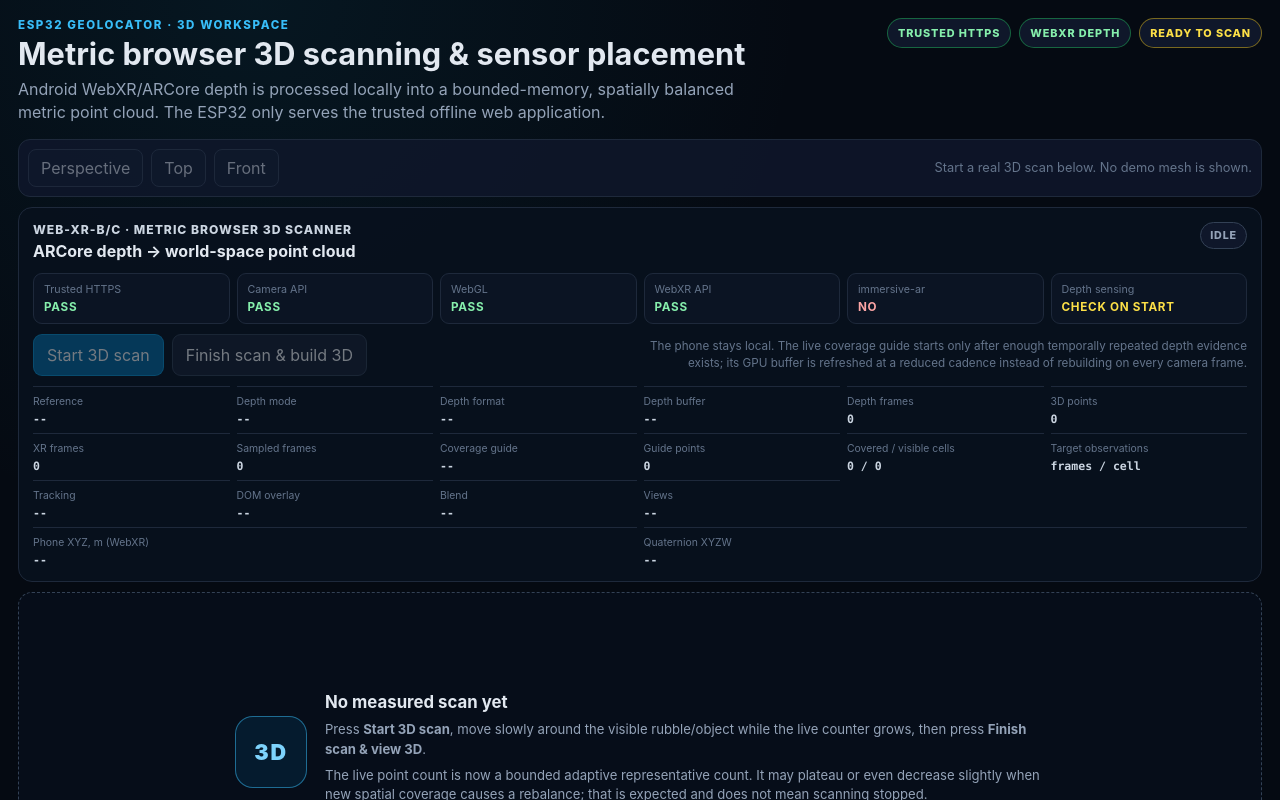
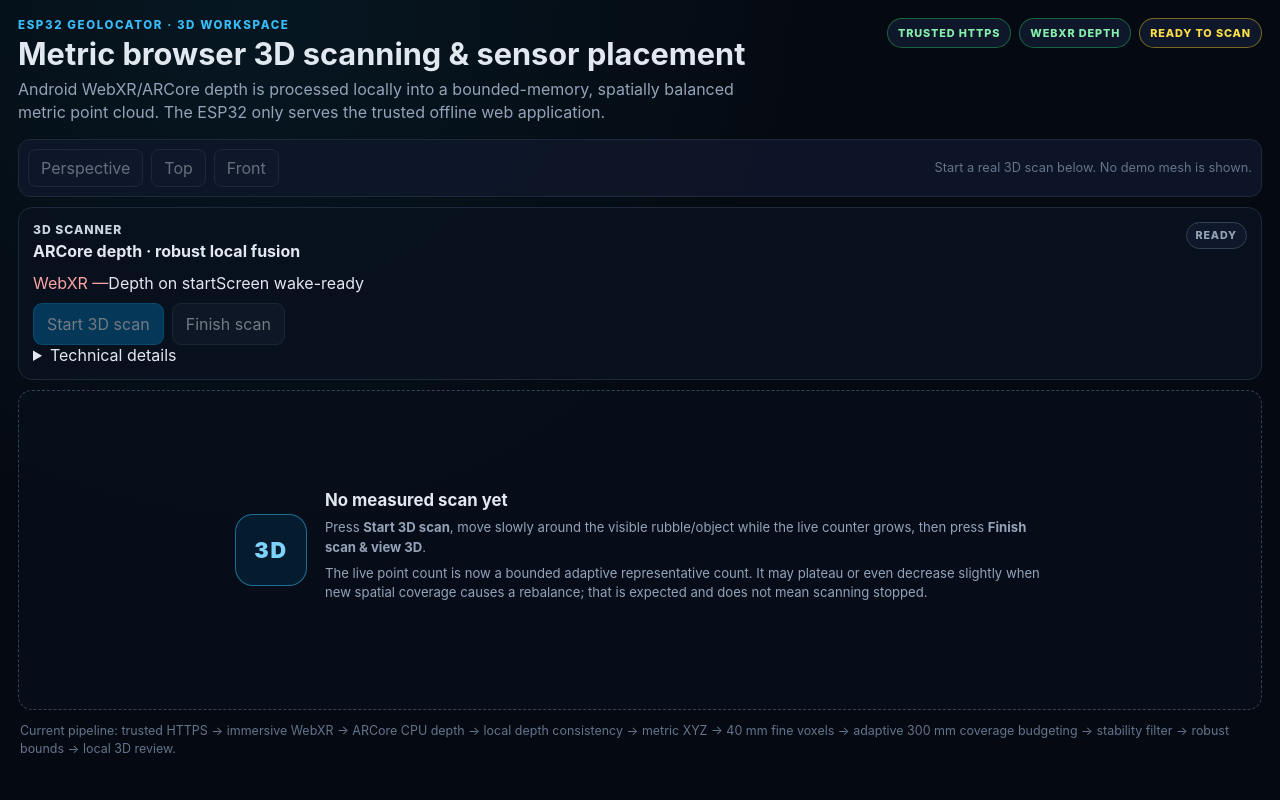
Before and after one commit to maximsokal/esp32_geophone_source_locator, a React (Vite) app in the folder webui/: page / in a window 1280 px wide. Shown: the top 800 px of the page. Built offline with nearby package versions, Linux system fonts and the light colour scheme.

Commit message:
Simplify scan HUD and distinguish interruptions

```diff
--- a/webui/src/components/XrRuntimePanel.tsx
+++ b/webui/src/components/XrRuntimePanel.tsx
@@ -16,23 +16,38 @@ const emptyRuntimeState: WebXrRuntimeState = {
   frameCount: 0,
   tracking: false,
   pose: null,
+  scanPaused: false,
+  wakeLockActive: false,
+  wakeLockError: null,
   depthAvailable: false,
   depthUsage: null,
   depthDataFormat: null,
+  depthType: null,
   depthWidth: null,
   depthHeight: null,
   depthFrameCount: 0,
   sampledDepthFrames: 0,
   pointCount: 0,
+  retainedPointCount: 0,
   pointCloudVersion: 0,
+  keyframeCount: 0,
+  polishFrameCount: 0,
+  motionRejectedFrames: 0,
+  motionState: null,
+  motionQuality: 0,
+  linearSpeedMetersPerSecond: 0,
+  angularSpeedRadiansPerSecond: 0,
+  linearAccelerationMetersPerSecond2: 0,
   coverageGuideActive: false,
   coverageGuideRenderPoints: 0,
   coverageVisibleCells: 0,
   coverageReadyCells: 0,
   coverageTotalCells: 0,
-  coverageTargetFrameHits: 10,
-  coverageAverageCandidatesPerFrame: 0,
+  coverageTargetIndependentViews: 3,
+  coverageAverageConfidence: 0,
   coverageGuideError: null,
+  lightingEstimateAvailable: false,
+  primaryLightIntensity: null,
   depthError: null,
   error: null,
 };
@@ -42,91 +57,46 @@ interface XrRuntimePanelProps {
   onPointCloudReady?: (snapshot: ScanPointCloudSnapshot | null) => void;
 }
 
-function capabilityClass(value: boolean): string {
-  return value ? 'xr-capability good' : 'xr-capability bad';
+function phaseLabel(state: WebXrRuntimeState): string {
+  if (state.phase === 'starting') return 'STARTING';
+  if (state.phase === 'stopping') return 'FINISHING';
+  if (state.phase === 'interrupted') return 'SCAN INTERRUPTED';
+  if (state.phase === 'ended') return state.pointCount > 0 ? 'SCAN READY' : 'NO STABLE SURFACE';
+  if (state.phase === 'error') return 'ERROR';
+  if (state.phase !== 'running') return 'READY';
+  if (state.scanPaused) return 'PAUSED';
+  if (!state.tracking) return 'FINDING TRACKING';
+  if (!state.depthAvailable) return 'DEPTH UNAVAILABLE';
+  if (state.motionState === 'too-fast') return 'MOVE SLOWER';
+  if (state.motionState === 'stationary' || state.motionState === 'redundant') {
+    return 'MOVE TO A NEW VIEW';
+  }
+  if (!state.coverageGuideActive) return 'BUILDING SURFACE';
+  return 'SCANNING';
 }
 
-function capabilityText(value: boolean): string {
-  return value ? 'PASS' : 'NO';
+function qualityClass(state: WebXrRuntimeState): string {
+  if (state.phase === 'error' || state.phase === 'interrupted') return 'bad';
+  if (state.phase === 'running' && state.motionState === 'too-fast') return 'warning';
+  if (state.phase === 'running' || state.phase === 'ended') return 'good';
+  return '';
 }
 
-function formatPosition(value: readonly [number, number, number] | null): string {
-  if (value === null) {
-    return '--';
-  }
-
-  return value.map((component) => component.toFixed(3)).join(' / ');
+function formatPercent(value: number): string {
+  return `${Math.round(Math.max(0, Math.min(1, value)) * 100)}%`;
 }
 
-function formatOrientation(value: readonly [number, number, number, number] | null): string {
-  if (value === null) {
-    return '--';
+function formatMotion(state: WebXrRuntimeState): string {
+  if (state.scanPaused) return 'PAUSED';
+  switch (state.motionState) {
+    case 'keyframe': return 'NEW VIEW ✓';
+    case 'polish': return 'POLISHING';
+    case 'stationary': return 'MOVE PHONE';
+    case 'redundant': return 'NEW ANGLE';
+    case 'too-fast': return 'TOO FAST';
+    case 'initializing': return 'INITIALIZING';
+    default: return '--';
   }
-
-  return value.map((component) => component.toFixed(3)).join(' / ');
-}
-
-function phaseLabel(state: WebXrRuntimeState): string {
-  switch (state.phase) {
-    case 'starting':
-      return 'STARTING SCAN';
-    case 'running':
-      if (!state.tracking) {
-        return 'WAITING FOR POSE';
-      }
-      return state.depthAvailable ? 'SCANNING 3D' : 'TRACKING ONLY';
-    case 'stopping':
-      return 'FINISHING';
-    case 'ended':
-      return state.pointCount > 0 ? '3D SCAN READY' : 'ENDED';
-    case 'error':
-      return 'ERROR';
-    case 'idle':
-    default:
-      return 'IDLE';
-  }
-}
-
-function depthLabel(state: WebXrRuntimeState): string {
-  if (state.phase === 'starting') {
-    return 'REQUESTING';
-  }
-
-  if (state.phase === 'running' || state.phase === 'stopping') {
-    return state.depthAvailable ? 'ACTIVE' : 'UNAVAILABLE';
-  }
-
-  if (state.phase === 'ended') {
-    if (state.pointCount > 0) {
-      return 'CAPTURED';
-    }
-    return state.depthAvailable ? 'NO POINTS' : 'UNAVAILABLE';
-  }
-
-  return 'CHECK ON START';
-}
-
-function depthCapabilityClass(state: WebXrRuntimeState): string {
-  if (state.phase === 'idle' || state.phase === 'starting') {
-    return 'xr-capability neutral';
-  }
-
-  return state.depthAvailable || state.pointCount > 0
-    ? 'xr-capability good'
-    : 'xr-capability bad';
-}
-
-function coverageGuideLabel(state: WebXrRuntimeState): string {
-  if (state.coverageGuideError !== null) {
-    return 'ERROR';
-  }
-  if (state.coverageGuideActive) {
-    return 'ACTIVE';
-  }
-  if (state.phase === 'running' && state.depthAvailable) {
-    return 'WARMING UP';
-  }
-  return '--';
 }
 
 export function XrRuntimePanel({
@@ -140,13 +110,9 @@ export function XrRuntimePanel({
   useEffect(() => {
     const unsubscribe = runtime.subscribe(setRuntimeState);
     let cancelled = false;
-
     void probeWebXrCapabilities().then((result) => {
-      if (!cancelled) {
-        setCapabilities(result);
-      }
+      if (!cancelled) setCapabilities(result);
     });
-
     return () => {
       cancelled = true;
       unsubscribe();
@@ -159,19 +125,16 @@ export function XrRuntimePanel({
       runtimeState.phase === 'starting' ||
       runtimeState.phase === 'running' ||
       runtimeState.phase === 'stopping';
-
     onSessionActiveChange?.(active);
   }, [onSessionActiveChange, runtimeState.phase]);
 
   useEffect(() => {
     if (runtimeState.phase === 'starting') {
       onPointCloudReady?.(null);
-      return;
-    }
-
-    if (runtimeState.phase === 'ended' && runtimeState.pointCount > 0) {
+    } else if (runtimeState.phase === 'ended' && runtimeState.pointCount > 0) {
       onPointCloudReady?.(runtime.getPointCloudSnapshot());
     }
+    // An unexpected XR end is intentionally NOT finalized as a valid scan.
   }, [onPointCloudReady, runtime, runtimeState.phase, runtimeState.pointCount]);
 
   const running = runtimeState.phase === 'running';
@@ -181,187 +144,123 @@ export function XrRuntimePanel({
     capabilities.webGl === true &&
     capabilities.xrApi === true &&
     capabilities.immersiveAr === true &&
-    !running &&
-    !busy;
-
-  const posePosition = runtimeState.pose?.position ?? null;
-  const poseOrientation = runtimeState.pose?.orientation ?? null;
-  const depthSize =
-    runtimeState.depthWidth !== null && runtimeState.depthHeight !== null
-      ? `${runtimeState.depthWidth} × ${runtimeState.depthHeight}`
-      : '--';
-  const coverageCells = `${runtimeState.coverageReadyCells.toLocaleString()} / ${runtimeState.coverageVisibleCells.toLocaleString()}`;
+    !running && !busy;
+  const readyVisible = `${runtimeState.coverageReadyCells.toLocaleString()} / ${runtimeState.coverageVisibleCells.toLocaleString()}`;
 
   return (
     <>
-      <section className="xr-runtime-card" aria-label="WebXR depth scanner">
+      <section className="xr-runtime-card xr-runtime-card-compact" aria-label="3D scanner">
         <div className="xr-runtime-heading">
           <div>
-            <div className="panel-title">WEB-XR-B/C · metric browser 3D scanner</div>
-            <strong>ARCore depth → world-space point cloud</strong>
+            <div className="panel-title">3D SCANNER</div>
+            <strong>ARCore depth · robust local fusion</strong>
           </div>
-          <span className={`xr-phase ${runtimeState.phase === 'error' ? 'bad' : running || runtimeState.pointCount > 0 ? 'good' : ''}`}>
-            {phaseLabel(runtimeState)}
+          <span className={`xr-phase ${qualityClass(runtimeState)}`}>{phaseLabel(runtimeState)}</span>
+        </div>
+
+        <div className="xr-compact-status">
+          <span className={capabilities?.immersiveAr ? 'good-text' : 'bad-text'}>
+            WebXR {capabilities?.immersiveAr ? '✓' : '—'}
+          </span>
+          <span className={runtimeState.depthAvailable ? 'good-text' : ''}>
+            Depth {runtimeState.depthAvailable ? '✓' : runtimeState.phase === 'idle' ? 'on start' : '—'}
+          </span>
+          <span className={runtimeState.wakeLockActive ? 'good-text' : ''}>
+            Screen {runtimeState.wakeLockActive ? 'awake ✓' : capabilities?.wakeLockApi ? 'wake-ready' : 'wake-lock —'}
           </span>
         </div>
 
-        <div className="xr-capability-grid">
-          <div className={capabilityClass(capabilities?.secureContext === true)}>
-            <span>Trusted HTTPS</span>
-            <strong>{capabilities === null ? '...' : capabilityText(capabilities.secureContext)}</strong>
-          </div>
-          <div className={capabilityClass(capabilities?.cameraApi === true)}>
-            <span>Camera API</span>
-            <strong>{capabilities === null ? '...' : capabilityText(capabilities.cameraApi)}</strong>
-          </div>
-          <div className={capabilityClass(capabilities?.webGl === true)}>
-            <span>WebGL</span>
-            <strong>{capabilities === null ? '...' : capabilityText(capabilities.webGl)}</strong>
-          </div>
-          <div className={capabilityClass(capabilities?.xrApi === true)}>
-            <span>WebXR API</span>
-            <strong>{capabilities === null ? '...' : capabilityText(capabilities.xrApi)}</strong>
-          </div>
-          <div className={capabilityClass(capabilities?.immersiveAr === true)}>
-            <span>immersive-ar</span>
-            <strong>{capabilities === null ? '...' : capabilityText(capabilities.immersiveAr)}</strong>
-          </div>
-          <div className={depthCapabilityClass(runtimeState)}>
-            <span>Depth sensing</span>
-            <strong>{depthLabel(runtimeState)}</strong>
-          </div>
-        </div>
-
-        <div className="xr-runtime-controls">
+        <div className="xr-runtime-controls xr-runtime-controls-compact">
           <button
             type="button"
             className="xr-start-button"
             disabled={!canStart}
             onClick={() => void runtime.start()}
           >
-            {runtimeState.phase === 'starting' ? 'Starting scanner…' : 'Start 3D scan'}
+            {runtimeState.phase === 'interrupted' ? 'Discard partial & start again' : 'Start 3D scan'}
           </button>
-
           <button
             type="button"
             className="xr-stop-button"
-            disabled={!running && runtimeState.phase !== 'stopping'}
+            disabled={!running}
             onClick={() => void runtime.stop()}
           >
-            Finish scan & build 3D
+            Finish scan
           </button>
-
-          <span className="xr-runtime-note">
-            The phone stays local. The live coverage guide starts only after enough temporally repeated depth evidence exists; its GPU buffer is refreshed at a reduced cadence instead of rebuilding on every camera frame.
-          </span>
         </div>
 
-        <dl className="xr-runtime-values">
-          <div><dt>Reference</dt><dd>{runtimeState.referenceSpace ?? '--'}</dd></div>
-          <div><dt>Depth mode</dt><dd>{runtimeState.depthUsage ?? '--'}</dd></div>
-          <div><dt>Depth format</dt><dd>{runtimeState.depthDataFormat ?? '--'}</dd></div>
-          <div><dt>Depth buffer</dt><dd>{depthSize}</dd></div>
-          <div><dt>Depth frames</dt><dd>{runtimeState.depthFrameCount.toLocaleString()}</dd></div>
-          <div><dt>3D points</dt><dd>{runtimeState.pointCount.toLocaleString()}</dd></div>
-          <div><dt>XR frames</dt><dd>{runtimeState.frameCount.toLocaleString()}</dd></div>
-          <div><dt>Sampled frames</dt><dd>{runtimeState.sampledDepthFrames.toLocaleString()}</dd></div>
-          <div><dt>Coverage guide</dt><dd>{coverageGuideLabel(runtimeState)}</dd></div>
-          <div><dt>Guide points</dt><dd>{runtimeState.coverageGuideRenderPoints.toLocaleString()}</dd></div>
-          <div><dt>Covered / visible cells</dt><dd>{coverageCells}</dd></div>
-          <div><dt>Target observations</dt><dd>{runtimeState.coverageTargetFrameHits} frames / cell</dd></div>
-          <div><dt>Tracking</dt><dd>{running ? (runtimeState.tracking ? 'POSE VALID' : 'WAITING') : '--'}</dd></div>
-          <div><dt>DOM overlay</dt><dd>{running ? (runtimeState.domOverlay ? 'AVAILABLE' : 'NO') : '--'}</dd></div>
-          <div><dt>Blend</dt><dd>{runtimeState.environmentBlendMode ?? '--'}</dd></div>
-          <div><dt>Views</dt><dd>{runtimeState.pose?.views ?? '--'}</dd></div>
-          <div className="wide"><dt>Phone XYZ, m (WebXR)</dt><dd>{formatPosition(posePosition)}</dd></div>
-          <div className="wide"><dt>Quaternion XYZW</dt><dd>{formatOrientation(poseOrientation)}</dd></div>
-        </dl>
-
-        {runtimeState.coverageGuideError !== null && (
+        {runtimeState.phase === 'interrupted' && (
           <div className="xr-runtime-warning" role="status">
-            {runtimeState.coverageGuideError}
+            XR session ended unexpectedly. Partial geometry is retained in memory but was not marked READY because a new XR session may use a different reference frame.
           </div>
         )}
 
         {runtimeState.depthError !== null && (
-          <div className="xr-runtime-warning" role="status">
-            {runtimeState.depthError}
-          </div>
+          <div className="xr-runtime-warning" role="status">{runtimeState.depthError}</div>
+        )}
+        {runtimeState.error !== null && (
+          <div className="xr-runtime-error" role="alert">{runtimeState.error}</div>
         )}
 
-        {runtimeState.error !== null && (
-          <div className="xr-runtime-error" role="alert">
-            {runtimeState.error}
-          </div>
-        )}
+        <details className="xr-technical-details">
+          <summary>Technical details</summary>
+          <dl className="xr-runtime-values">
+            <div><dt>Depth type</dt><dd>{runtimeState.depthType ?? '--'}</dd></div>
+            <div><dt>Depth format</dt><dd>{runtimeState.depthDataFormat ?? '--'}</dd></div>
+            <div><dt>Depth size</dt><dd>{runtimeState.depthWidth && runtimeState.depthHeight ? `${runtimeState.depthWidth} × ${runtimeState.depthHeight}` : '--'}</dd></div>
+            <div><dt>Stable points</dt><dd>{runtimeState.pointCount.toLocaleString()}</dd></div>
+            <div><dt>Retained hypotheses</dt><dd>{runtimeState.retainedPointCount.toLocaleString()}</dd></div>
+            <div><dt>Keyframes</dt><dd>{runtimeState.keyframeCount.toLocaleString()}</dd></div>
+            <div><dt>Polish frames</dt><dd>{runtimeState.polishFrameCount.toLocaleString()}</dd></div>
+            <div><dt>Motion rejects</dt><dd>{runtimeState.motionRejectedFrames.toLocaleString()}</dd></div>
+            <div><dt>Ready / visible cells</dt><dd>{readyVisible}</dd></div>
+            <div><dt>Coverage confidence</dt><dd>{formatPercent(runtimeState.coverageAverageConfidence)}</dd></div>
+            <div><dt>Linear speed</dt><dd>{runtimeState.linearSpeedMetersPerSecond.toFixed(2)} m/s</dd></div>
+            <div><dt>Angular speed</dt><dd>{runtimeState.angularSpeedRadiansPerSecond.toFixed(2)} rad/s</dd></div>
+            <div><dt>Acceleration</dt><dd>{runtimeState.linearAccelerationMetersPerSecond2.toFixed(2)} m/s²</dd></div>
+            <div><dt>Motion quality</dt><dd>{formatPercent(runtimeState.motionQuality)}</dd></div>
+            <div><dt>Lighting estimate</dt><dd>{runtimeState.lightingEstimateAvailable ? 'AVAILABLE' : '--'}</dd></div>
+            <div><dt>Primary light magnitude</dt><dd>{runtimeState.primaryLightIntensity?.toFixed(3) ?? '--'}</dd></div>
+            <div><dt>Wake lock</dt><dd>{runtimeState.wakeLockActive ? 'ACTIVE' : runtimeState.wakeLockError ?? '--'}</dd></div>
+          </dl>
+        </details>
       </section>
 
       <div className="xr-immersive-overlay" aria-live="polite">
-        <div className="xr-overlay-card">
-          <div className="eyebrow">GEOLOCATOR · LIVE METRIC 3D SCAN</div>
-          <h2>
-            {!runtimeState.tracking
-              ? 'Waiting for AR tracking…'
-              : runtimeState.depthAvailable
-                ? runtimeState.coverageGuideActive
-                  ? 'Coverage guide active'
-                  : 'Building coverage evidence…'
-                : 'Tracking works, depth unavailable'}
-          </h2>
-          <p>
-            Reference: <b>{runtimeState.referenceSpace ?? '--'}</b> · XR frames:{' '}
-            <b>{runtimeState.frameCount.toLocaleString()}</b>
-          </p>
+        <div className="xr-overlay-card xr-overlay-card-compact">
+          <div className="xr-overlay-topline">
+            <strong className={runtimeState.motionState === 'too-fast' ? 'bad-text' : ''}>
+              {phaseLabel(runtimeState)}
+            </strong>
+            <span>{runtimeState.wakeLockActive ? 'SCREEN LOCK ✓' : ''}</span>
+          </div>
 
-          <div className="xr-overlay-scan-grid">
-            <div>
-              <span>DEPTH</span>
-              <strong className={runtimeState.depthAvailable ? 'good-text' : 'bad-text'}>
-                {runtimeState.depthAvailable ? 'ACTIVE' : 'UNAVAILABLE'}
-              </strong>
-            </div>
-            <div><span>SAMPLED</span><strong>{runtimeState.sampledDepthFrames.toLocaleString()}</strong></div>
-            <div><span>3D POINTS</span><strong>{runtimeState.pointCount.toLocaleString()}</strong></div>
-            <div>
-              <span>COVERAGE</span>
-              <strong className={runtimeState.coverageGuideActive ? 'good-text' : ''}>
-                {coverageGuideLabel(runtimeState)}
-              </strong>
-            </div>
-            <div><span>GUIDE POINTS</span><strong>{runtimeState.coverageGuideRenderPoints.toLocaleString()}</strong></div>
-            <div><span>READY / VISIBLE</span><strong>{coverageCells}</strong></div>
+          <div className="xr-overlay-scan-grid xr-overlay-scan-grid-compact">
+            <div><span>STABLE</span><strong>{runtimeState.pointCount.toLocaleString()}</strong></div>
+            <div><span>NEW VIEWS</span><strong>{runtimeState.keyframeCount.toLocaleString()}</strong></div>
+            <div><span>READY / SEEN</span><strong>{readyVisible}</strong></div>
+            <div><span>MOTION</span><strong>{formatMotion(runtimeState)}</strong></div>
           </div>
 
           {runtimeState.coverageGuideActive && (
-            <div className="xr-coverage-legend" aria-label="Coverage color legend">
-              <span><i className="coverage-dot coverage-low" />needs more</span>
-              <span><i className="coverage-dot coverage-mid" />building</span>
-              <span><i className="coverage-dot coverage-high" />well covered</span>
+            <div className="xr-coverage-legend" aria-label="Coverage quality">
+              <span><i className="coverage-dot coverage-low" />weak</span>
+              <span><i className="coverage-dot coverage-mid" />improving</span>
+              <span><i className="coverage-dot coverage-high" />multi-view stable</span>
             </div>
           )}
 
-          {!runtimeState.coverageGuideActive && runtimeState.depthAvailable && running && (
-            <div className="xr-coverage-warmup">
-              Coverage points stay hidden until enough different sampled frames confirm the surface. This avoids painting one noisy depth frame as “done”.
-            </div>
+          {runtimeState.scanPaused && (
+            <div className="xr-overlay-warning">Scan paused while XR is hidden. It will continue if this XR session becomes visible again.</div>
+          )}
+          {runtimeState.motionState === 'too-fast' && (
+            <div className="xr-overlay-warning">Move slower — this depth sample is not being fused.</div>
+          )}
+          {(runtimeState.motionState === 'stationary' || runtimeState.motionState === 'redundant') && (
+            <div className="xr-overlay-hint">Move 5–10 cm and change viewpoint. Standing still can polish geometry but cannot increase coverage confidence.</div>
           )}
 
-          <div className="xr-overlay-pose">
-            <span>Phone XYZ m</span>
-            <strong>{formatPosition(posePosition)}</strong>
-          </div>
-
-          {runtimeState.coverageGuideError !== null && (
-            <div className="xr-overlay-warning">{runtimeState.coverageGuideError}</div>
-          )}
-
-          {runtimeState.depthError !== null && (
-            <div className="xr-overlay-warning">{runtimeState.depthError}</div>
-          )}
-
-          <button type="button" onClick={() => void runtime.stop()}>
-            Finish scan & view 3D
-          </button>
+          <button type="button" onClick={() => void runtime.stop()}>Finish scan</button>
         </div>
       </div>
     </>
```
